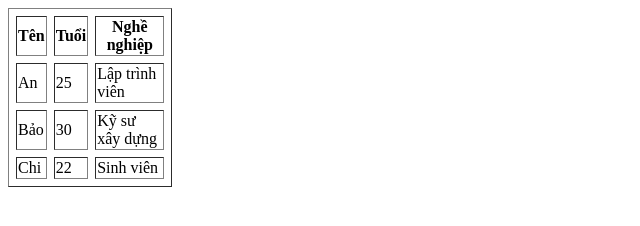
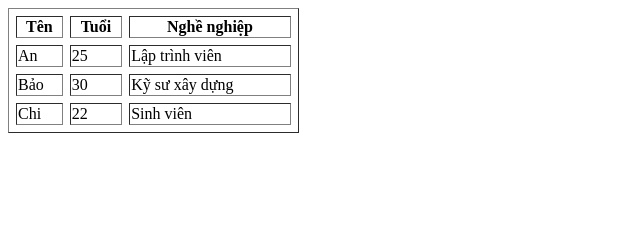
Before and after one commit to 2imBenne/HTML_KS24A_SS4, a plain HTML site: page BT4/index.html in a window 1280 px wide. Shown: the whole page, without its empty margins (0-640 px from the left). Drawn offline with Linux system fonts and the light colour scheme.

Commit message:
Update index.html

```diff
--- a/BT4/index.html
+++ b/BT4/index.html
@@ -11,7 +11,7 @@
     </style>
 </head>
 <body>
-    <table border ="1" width ="13%" height = "20%">
+    <table border ="1" width ="23%" height = "30%">
         <thead>
             <tr>
                 <th>Tên</th>
```
